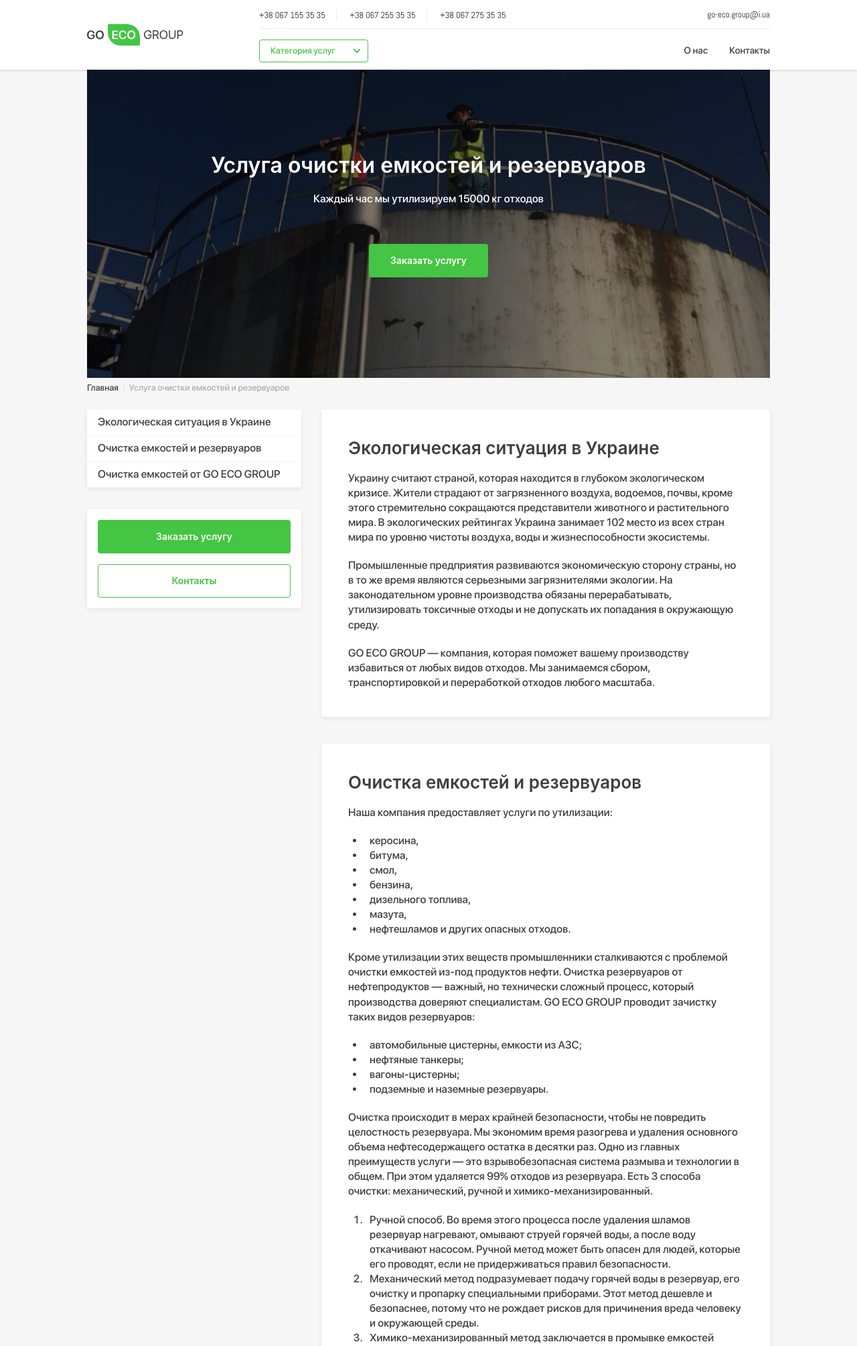
After one commit to ponyaid/goeco, a Flask app: template templates/service-12.html in a window 1280 px wide. The commit adds this page. Shown: the top 2009 px of the page at 67% size. Run offline with Flask 2, Linux system fonts and the light colour scheme; the template is opened without the code that fills it, so the values that code supplies are empty; some web fonts are replaced.

Commit message:
add services

```diff
--- a/templates/contacts.html
+++ b/templates/contacts.html
@@ -4,7 +4,7 @@
 
 <div class="contacts-banner">
 	<h1>Контакты</h1>
-	<h2>Вы можете нам позвонить, написать, или посетить наш офис</h2>
+	<h2>Вы можете нам позвонить, написать или посетить наш офис</h2>
 </div>
 <div class="crumbs">
 	<a href="/">Главная</a>
--- a/templates/order.html
+++ b/templates/order.html
@@ -5,7 +5,7 @@
 <div class="order-form-wrapper">
     <form id="order-form" class="order-form">
         <h1>Напишите нам и мы утилизируем</h1>
-        <p>Очень курто зувучит, плавда?</p>
+        <p>Очень круто звучит, правда?</p>
         <div class="order-form-inputs">
             <input type="text" name="name" placeholder="Введите свое имя*" required>
             <input type="text" name="company" placeholder="Название компании">
--- /dev/null
+++ b/templates/service-12.html
@@ -0,0 +1,93 @@
+{% extends "base.html" %}
+
+
+{% block content %}
+
+<div class="service-wrapper">
+    <div class="service-banner">
+        <img src="../static/img/tank_cleaning_bg.jpg" alt="">
+        <div class="service-banner-content">
+            <h1>Услуга очистки емкостей и резервуаров</h1>
+            <h2>Каждый час мы утилизируем 15000 кг отходов</h2>
+            <a href="{{ url_for('order', item='Услуга очистки емкостей и резервуаров') }}">Заказать услугу</a>
+        </div>
+    </div>
+    <div class="crumbs">
+        <a href="/">Главная</a>
+        <a href="">Услуга очистки емкостей и резервуаров</a>
+    </div>
+    <div class="service">
+        <div class="service-tools">
+            <ul class="service-tabs">
+                <li><a href="#block-1">Экологическая ситуация в Украине</a></li>
+                <li><a href="#block-2">Очистка емкостей и резервуаров</a></li>
+                <li><a href="#block-3">Очистка емкостей от GO ECO GROUP</a></li>
+            </ul>
+            <div class="service-btns">
+                <a href="{{ url_for('order', item='Услуга очистки емкостей и резервуаров') }}">Заказать услугу</a>
+                <a href="/contacts">Контакты</a>
+            </div>
+        </div>
+        <div class="service-body">
+            <div id="block-1" class="service-body-item">
+                <h3>Экологическая ситуация в Украине</h3>
+                <p>Украину считают страной, которая находится в глубоком экологическом кризисе. Жители страдают от загрязненного воздуха, водоемов, почвы, кроме этого стремительно сокращаются представители животного и растительного мира. В экологических рейтингах Украина занимает 102 место из всех стран мира по уровню чистоты воздуха, воды и жизнеспособности экосистемы.</p>
+                <br>
+                <p>Промышленные предприятия развиваются экономическую сторону страны, но в то же время являются серьезными загрязнителями экологии. На законодательном уровне производства обязаны перерабатывать, утилизировать токсичные отходы и не допускать их попадания в окружающую среду.</p>
+                <br>
+                <p>GO ECO GROUP — компания, которая поможет вашему производству избавиться от любых видов отходов. Мы занимаемся сбором, транспортировкой и переработкой отходов любого масштаба.</p>
+            </div>
+            <div id="block-2" class="service-body-item">
+                <h3>Очистка емкостей и резервуаров</h3>
+                <p>Наша компания предоставляет услуги по утилизации:</p>
+                <br>
+                <ul>
+                    <li>керосина,</li>
+                    <li>битума,</li>
+                    <li>смол,</li>
+                    <li>бензина,</li>
+                    <li>дизельного топлива,</li>
+                    <li>мазута,</li>
+                    <li>нефтешламов и других опасных отходов. </li>
+                </ul>
+                <br>
+                <p>Кроме утилизации этих веществ промышленники сталкиваются с проблемой очистки емкостей из-под продуктов нефти. Очистка резервуаров от нефтепродуктов — важный, но технически сложный процесс, который производства доверяют специалистам. GO ECO GROUP проводит зачистку таких видов резервуаров:</p>
+                <br>
+                <ul>
+                    <li>автомобильные цистерны, емкости из АЗС;</li>
+                    <li>нефтяные танкеры;</li>
+                    <li>вагоны-цистерны;</li>
+                    <li>подземные и наземные резервуары.</li>
+                </ul>
+                <br>
+                <p>Очистка происходит в мерах крайней безопасности, чтобы не повредить целостность резервуара. Мы экономим время разогрева и удаления основного объема нефтесодержащего остатка в десятки раз. Одно из главных преимуществ услуги — это взрывобезопасная система размыва и технологии в общем. При этом удаляется 99% отходов из резервуара. Есть 3 способа очистки: механический, ручной и химико-механизированный.</p>
+                <br>
+                <ol>
+                    <li>Ручной способ. Во время этого процесса после удаления шламов резервуар нагревают, омывают струей горячей воды, а после воду откачивают насосом. Ручной метод может быть опасен для людей, которые его проводят, если не придерживаться правил безопасности.</li>
+                    <li>Механический метод подразумевает подачу горячей воды в резервуар, его очистку и пропарку специальными приборами. Этот метод дешевле и безопаснее, потому что не рождает рисков для причинения вреда человеку и окружающей среды.</li>
+                    <li>Химико-механизированный метод заключается в промывке емкостей химическими растворами и моющими средствами — это улучшает отделение отходов от дна и стенок резервуара.</li>
+                </ol>
+            </div>
+            <div id="block-3" class="service-body-item">
+                <h3>Очистка емкостей от GO ECO GROUP</h3>
+                <p>Процесс очистки резервуаров от GO ECO GROUP выглядит так:</p>
+                <br>
+                <ol>
+                    <li>Технология зачистки емкостей заключается в разогреве нефти или ее продуктов и размыве отходов специальными промывочными устройствами, установленными через технологические отверстия резервуара. Этот процесс называется дегазацией.</li>
+                    <li>Отходы подаются насосом в теплообменник, где нагреваются и поступают под давлением на распределительную станцию.</li>
+                    <li>Через шланги они направляются к промывочным устройствам. Соответственно из-за многоразовой рециркуляции происходит размыв осадка и растворение нефти. Для предотвращения выпадения осадка мы используем химические реагенты.</li>
+                    <li>Последняя стадия — сушка резервуаров с помощью вентиляционной системы.</li>
+                    <li>После этого специалисты тщательно осматривают резервуар и после предоставляют документы о зачистки емкости.</li>
+                </ol>
+                <br>
+                <p>Если вы работаете с нефтепродуктами, кислотами, щелочами — контейнеры и резервуары требуют очистки. Эта процедура обязательная по технике безопасности, поэтому доверять ее нужно только профессионалам. Очистку следует выполнять регулярно, в соответствии к правилам хранения и использования емкостей. Команда экологов GO ECO GROUP выполняет работы по очистке нефтяных резервуаров и шламонакопителей. Мы стремимся к абсолютной чистоте емкостей для нефтепродуктов.</p>
+                <br>
+                <p>Обращаясь к нам, вы снимаете с себя груз ответственности за утилизацию любых видов отходов, а с услугой «Очистки резервуаров» — за чистоту и порядок на предприятии. Все, что вам нужно сейчас —
+                    <a href="/order">оставить заявку</a> на сайте. </p>
+            </div>
+        </div>
+    </div>
+</div>
+
+
+{% endblock content %}
```
Also changed, not shown: templates/service-5.html (added, +74 -0 lines), src/img/tank_cleaning_bg.jpg (added), src/img/tar_bg.jpg (added), static/img/tank_cleaning_bg.jpg (added), static/img/tar_bg.jpg (added).
